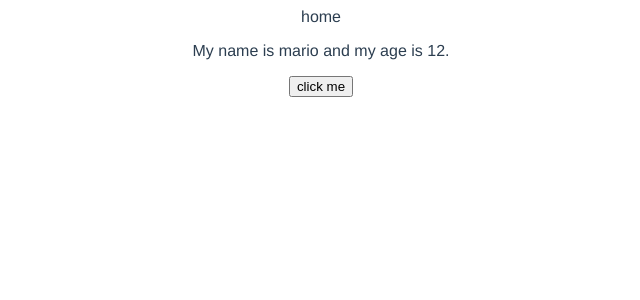
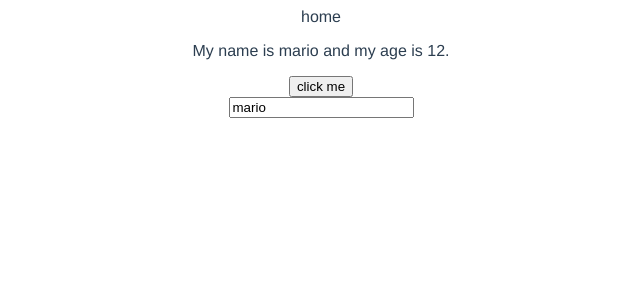
Before and after one commit to dineshbajgain/vue3-blog, a Vue app: page / in a window 1280 px wide. Shown: the top 300 px of the page, without its empty margins (319-959 px from the left). Built offline with nearby package versions, Linux system fonts and the light colour scheme.

Commit message:
ref as reactive

```diff
--- a/src/views/Home.vue
+++ b/src/views/Home.vue
@@ -5,7 +5,8 @@
      My name is {{name}} and my age is {{age}}.
     </p>
      <button @click="handelClick">click me</button>
-
+     <br>
+    <input type="text" v-model="name">
   </div>
 </template>
 
```
